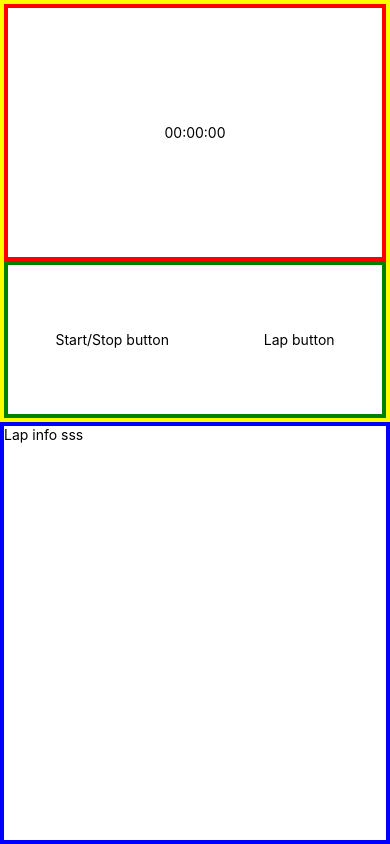
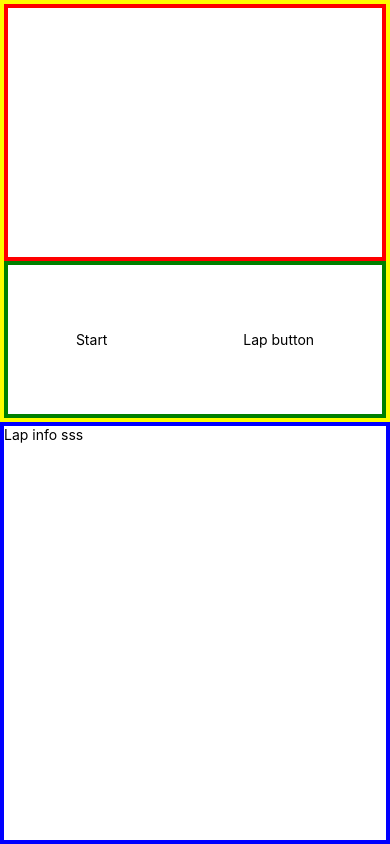
Before and after one commit to marekchowaniok/stopwatchNG, a React Native app: screen / in a window 390 px wide. Built offline with nearby package versions, Linux system fonts and the light colour scheme.

Commit message:
color borders + timer set on

```diff
--- a/src/components/StartStopButton.js
+++ b/src/components/StartStopButton.js
@@ -1,13 +1,13 @@
 import React, { PropTypes } from 'react'
 import { StyleSheet, Text, View, TouchableHighlight} from 'react-native'
 
-const StartStopButton = (props) => {
+const StartStopButton = ({onStartStopPress, name}) => {
   return (
     <TouchableHighlight
       underlayColor="grey"
-      onPress={onPress}
+      onPress={onStartStopPress}
     >
-      <Text>Start/Stop button</Text>
+      <Text>{name}</Text>
     </TouchableHighlight>
   )
 }
--- a/src/components/StopWatch.js
+++ b/src/components/StopWatch.js
@@ -3,15 +3,22 @@ import { StyleSheet, Text, View } from 'react-native'
 import StartStopButton from './StartStopButton'
 import LapButton from './LapButton'
 
-const StopWatch = (props) => {
+export default class StopWatch extends React.Component {
+
+  state = {
+    timeElapsed: null,
+    startStopButtonName: 'Start'
+  }
+
+  render () {
     return (
-    <View style={styles.container} >
+      <View style={styles.container}>
         <View style={[styles.header, border('yellow')]}>
           <View style={[styles.counter, border('red')]}>
-          <Text>00:00:00</Text>
+            <Text>{this.state.timeElapsed}</Text>
           </View>
           <View style={[styles.buttons, border('green')]}>
-          <StartStopButton/>
+            <StartStopButton onStartStopPress={this.startTimePressed} name={this.state.startStopButtonName} />
             <LapButton/>
           </View>
         </View>
@@ -21,6 +28,21 @@ const StopWatch = (props) => {
       </View>
 
     )
+  }
+
+  startTimePressed = () => {
+    console.log('StopWatch start/stop but pressed')
+    const startTime = new Date()
+
+    setInterval(() => {
+      this.setState({
+        startStopButtonName: this.state.startStopButtonName === 'Start' ? 'Stop' : 'Stop',
+        timeElapsed: new Date() - startTime
+      })
+    }, 30)
+
+  }
+
 }
 
 StopWatch.propTypes = {}
@@ -47,7 +69,7 @@ const styles = StyleSheet.create({
     justifyContent: 'center'
   },
   buttons: {
-    flex:3,
+    flex: 3,
     flexDirection: 'row',
     alignItems: 'center',
     justifyContent: 'space-around'
@@ -56,5 +78,3 @@ const styles = StyleSheet.create({
     flex: 1,
   }
 })
-
-export default StopWatch
```
Also changed, not shown: 1 other file (tests, documents, lock files or other folders). Lines whose indentation alone changed are shown as unchanged.
